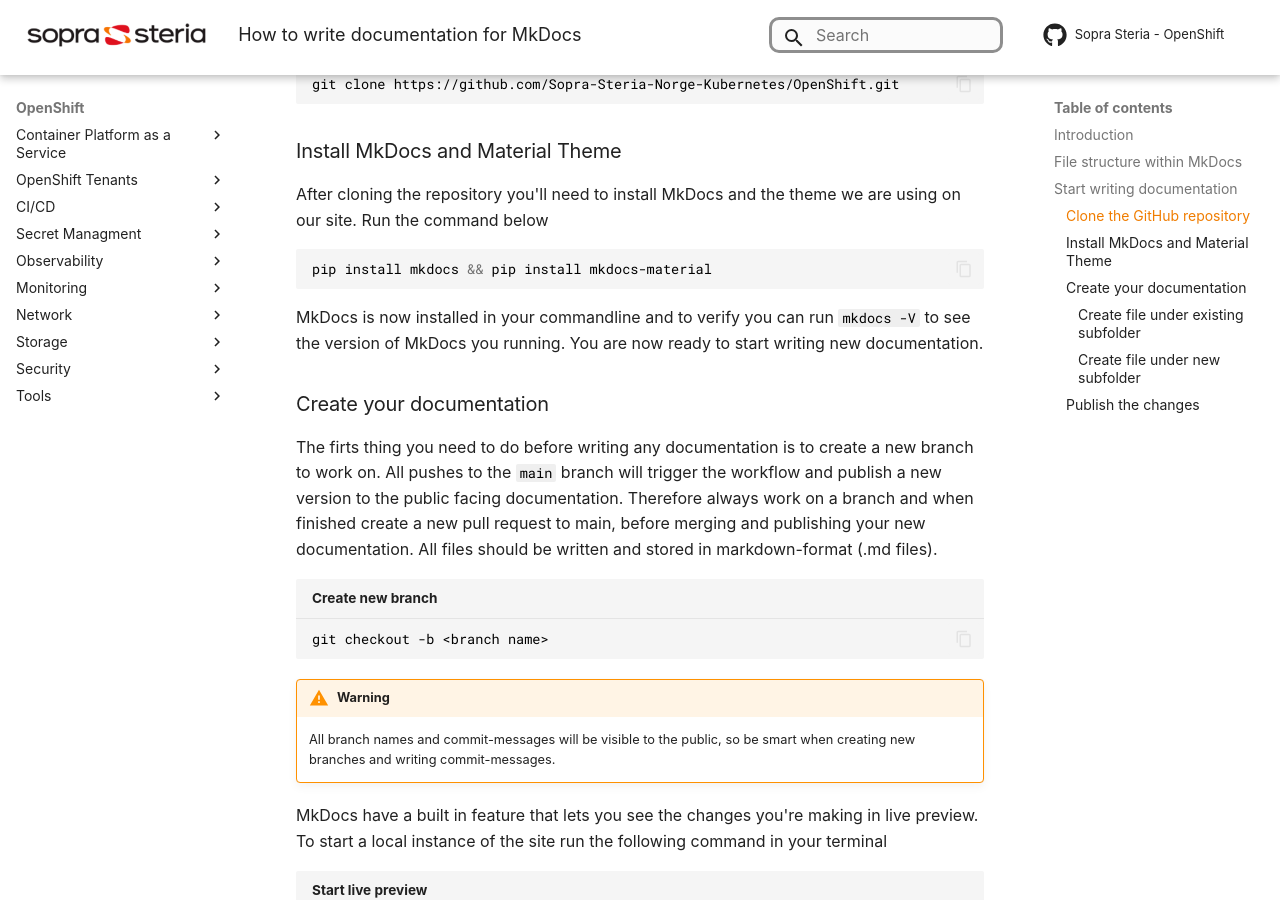
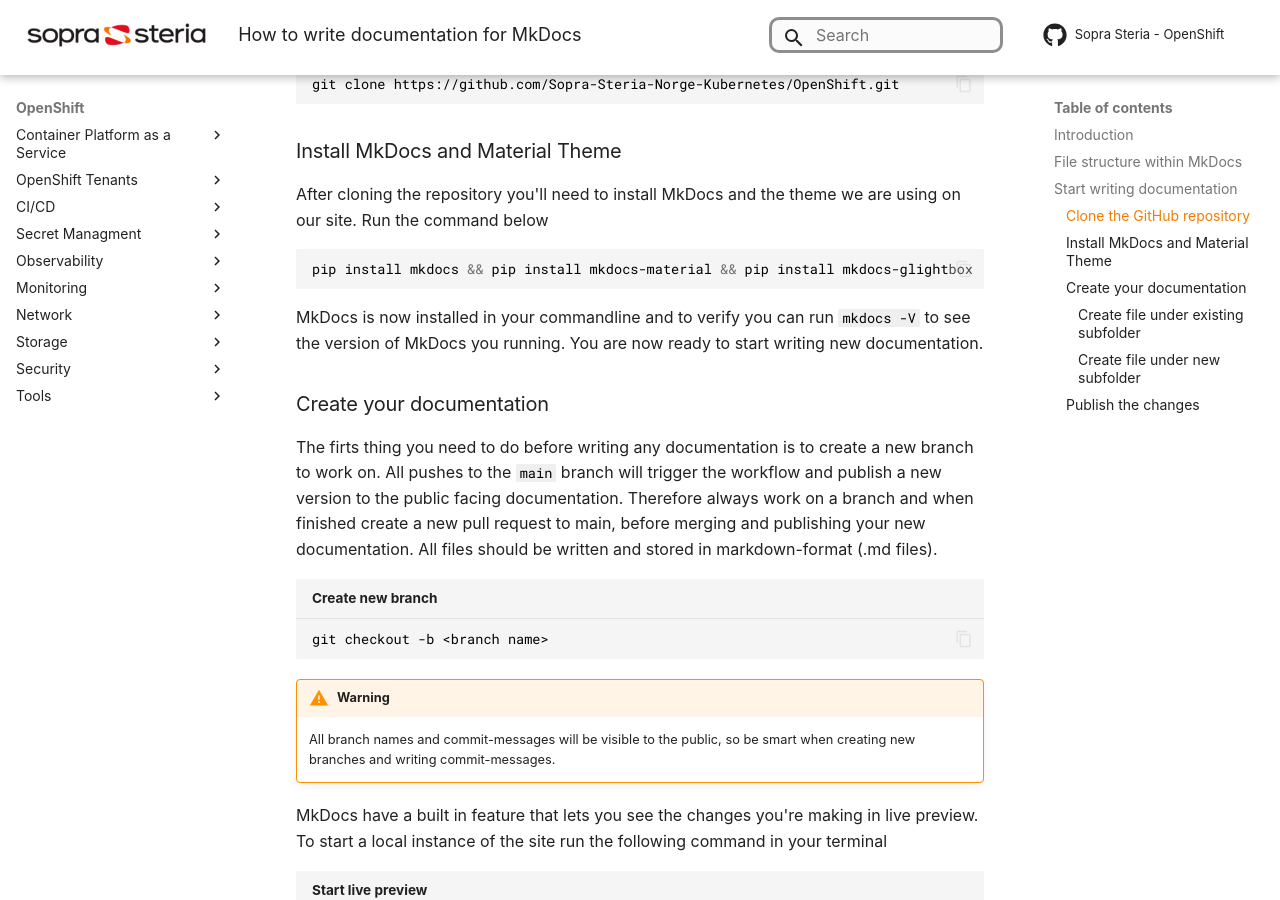
Before and after one commit to Sopra-Steria-Norge-Kubernetes/OpenShift, an MkDocs documentation site: the page built from docs/about/how-to-use-mkdocs.md, in a window 1280 px wide and 900 px high, scrolled down 1132 px. Built offline with MkDocs 1.6.1 and Material for MkDocs 9.7.7, drawn with Linux system fonts in a browser that asks for light colours; some web fonts are replaced; comment, search, counter and statistics services are not loaded.

Commit message:
Update how-to-use-mkdocs.md

````diff
--- a/docs/about/how-to-use-mkdocs.md
+++ b/docs/about/how-to-use-mkdocs.md
@@ -46,7 +46,7 @@
 After cloning the repository you'll need to install MkDocs and the theme we are using on our site. Run the command below
 
 ```bash
-pip install mkdocs && pip install mkdocs-material
+pip install mkdocs && pip install mkdocs-material && pip install mkdocs-glightbox
 ```
 
 MkDocs is now installed in your commandline and to verify you can run `mkdocs -V` to see the version of MkDocs you running.
````
